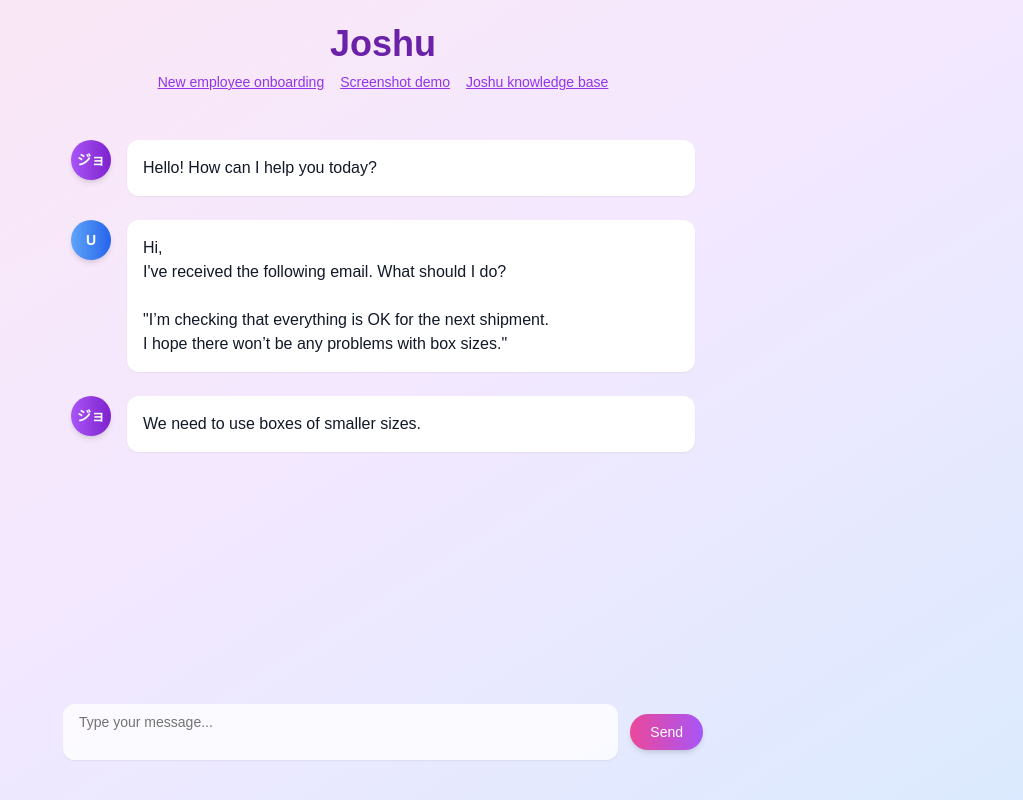
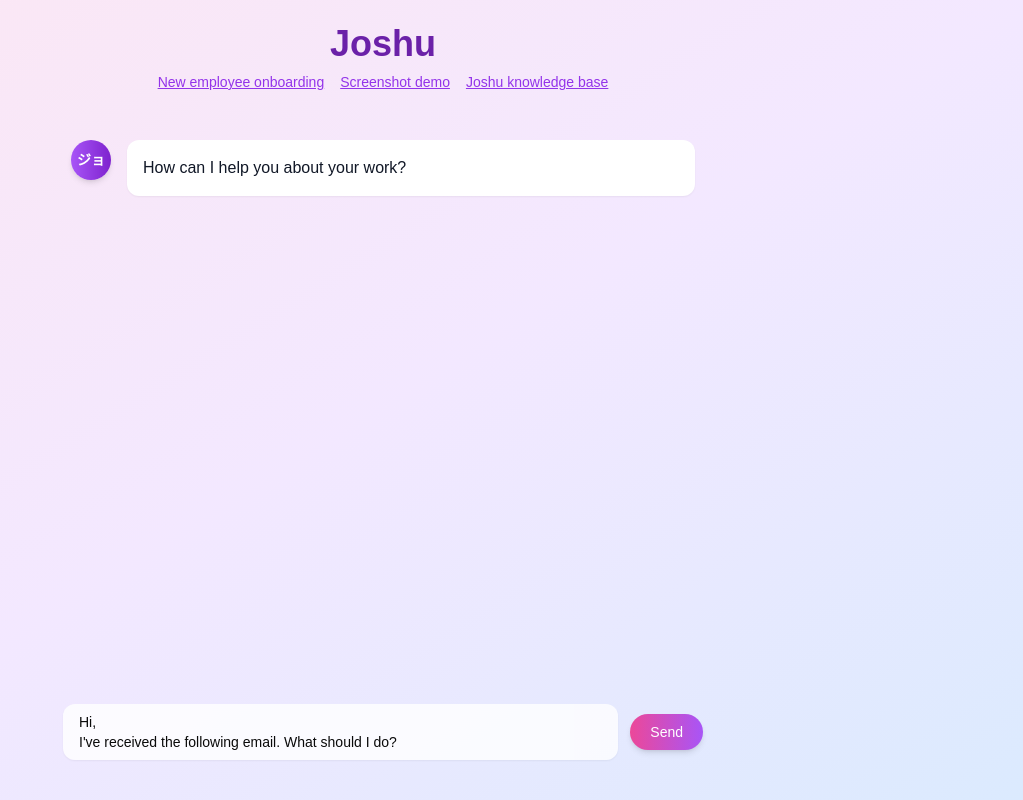
Before and after one commit to mariomeissner/joshu-assistant, a Next.js app: page /ask in a window 1280 px wide. Shown: the whole page, without its empty margins (257-1280 px from the left). Built offline with nearby package versions, Linux system fonts and the light colour scheme.

Commit message:
Make the pitch interactive

```diff
--- a/app/ask/page.tsx
+++ b/app/ask/page.tsx
@@ -1,45 +1,15 @@
 "use client";
 
 import ChatPage from "@/components/chat";
-import { systemPrompt } from "@/components/systemPrompt";
-import { Message } from "ai/react";
 import React from "react";
 
-const initialMessages = [
-  { id: "0", role: "system", content: systemPrompt },
-  {
-    id: "1",
-    role: "assistant",
-    content: "Hello! How can I help you today?",
-  },
-  {
-    id: "2",
-    role: "user",
-    content:
-      'Hi, \nI\'ve received the following email. What should I do?\n\n"I’m checking that everything is OK for the next shipment.\nI hope there won’t be any problems with box sizes."',
-  },
-] as Message[];
+const mockInput =
+  'Hi, \nI\'ve received the following email. What should I do? \n\n"I’m checking that everything is OK for the next shipment.\nI hope there won’t be any problems with box sizes."';
 
-export default function TanakaPage() {
-  const [messages, setMessages] = React.useState(initialMessages);
-
-  React.useEffect(() => {
-    const timer = setTimeout(() => {
-      setMessages([
-        ...initialMessages,
-        {
-          id: "3",
-          role: "assistant",
-          content: "We need to use boxes of smaller sizes.",
-        },
-      ]);
-    }, 1500);
-
-    return () => clearTimeout(timer);
-  }, []);
+export default function AskPage() {
   return (
     <>
-      <ChatPage mockMessages={messages} />
+      <ChatPage mockInput={mockInput} />
     </>
   );
 }
--- a/components/chat.tsx
+++ b/components/chat.tsx
@@ -13,36 +13,32 @@
 
 interface ChatPageProps {
   isScreenshotDemo?: boolean;
-  mockMessages?: Message[];
+  mockInput?: string;
 }
 
 export default function ChatPage({
   isScreenshotDemo = false,
-  mockMessages,
+  mockInput,
 }: ChatPageProps) {
   const [isAnalyzing, setIsAnalyzing] = useState(false);
   const [knowledgeBase, setKnowledgeBase] = useState<string>("");
 
-  let initialMessages: Message[] = [];
-  if (mockMessages) {
-    initialMessages = mockMessages;
-  } else {
-    initialMessages = getInitialMessages(isScreenshotDemo, knowledgeBase);
-  }
+  const initialMessages = getInitialMessages(isScreenshotDemo, knowledgeBase);
 
-  const { messages, input, handleInputChange, handleSubmit, setMessages } =
-    useChat({
-      initialMessages,
-    });
+  const { messages, input, handleInputChange, handleSubmit } = useChat({
+    initialMessages,
+  });
   const messagesEndRef = useRef<HTMLDivElement | null>(null);
   const textareaRef = useRef<HTMLTextAreaElement | null>(null);
   const pathname = usePathname();
 
   useEffect(() => {
-    if (mockMessages && mockMessages?.length > 0) {
-      setMessages(mockMessages);
+    if (mockInput) {
+      handleInputChange({
+        target: { value: mockInput },
+      } as React.ChangeEvent<HTMLTextAreaElement>);
     }
-  }, [mockMessages, setMessages]);
+  }, [mockInput, handleInputChange]);
 
   const handleKeyPress = (e: React.KeyboardEvent) => {
     if (e.key === "Enter" && !e.shiftKey) {
```
